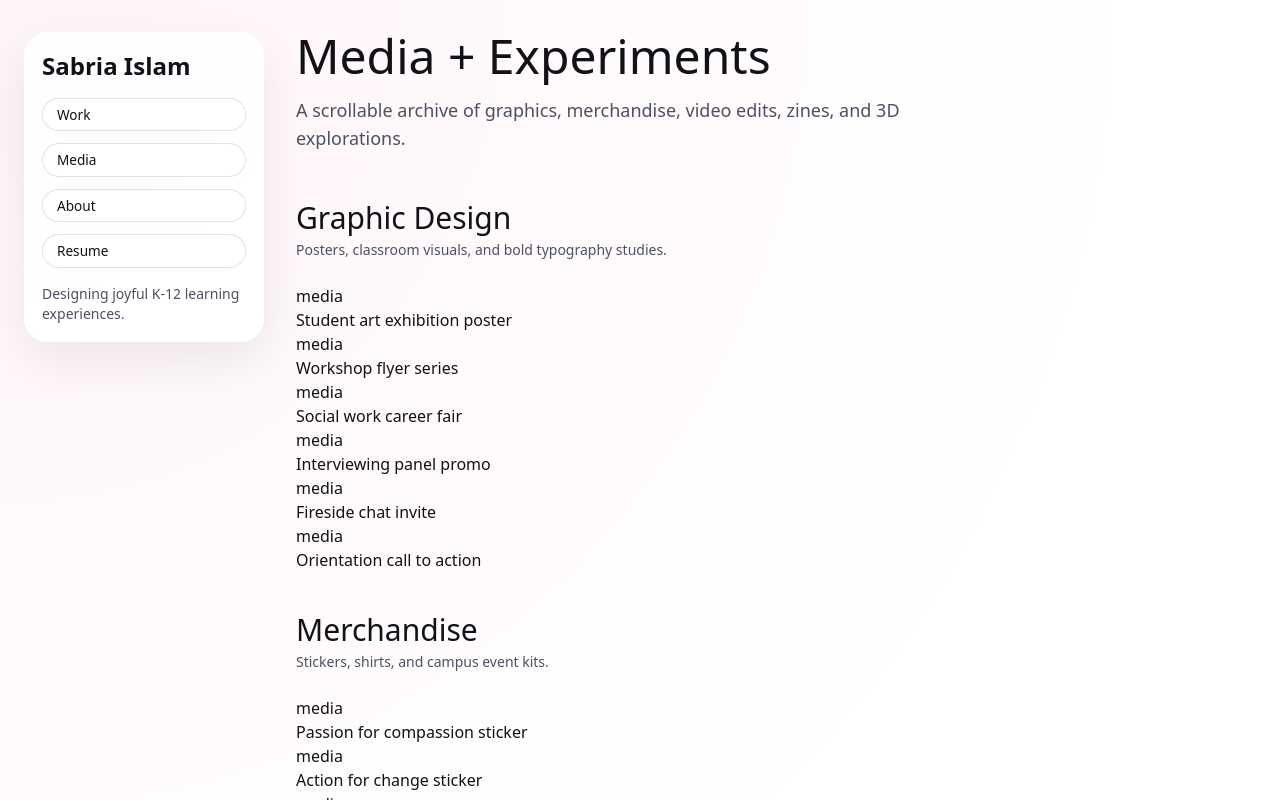
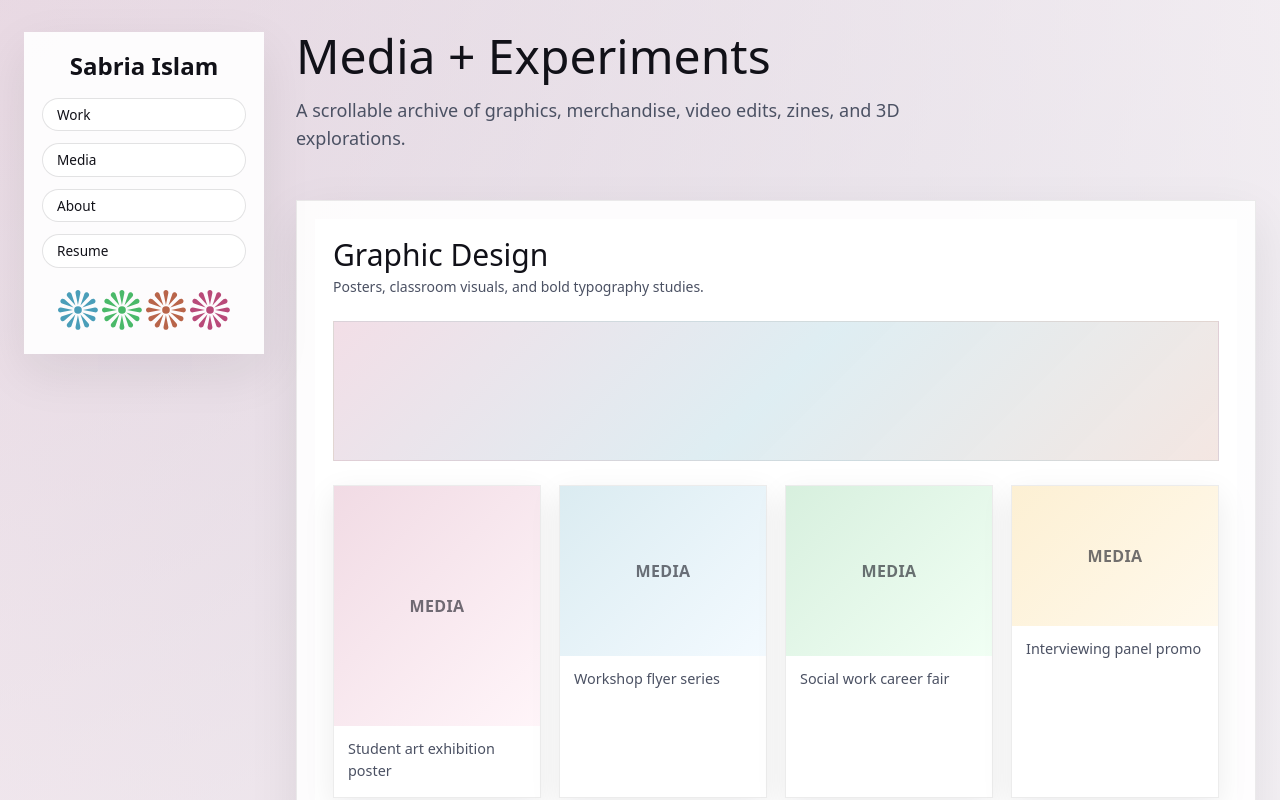
Before and after one commit to sabriaislam/sabria-portfolio, a Next.js app: page /media in a window 1280 px wide. Shown: the top 800 px of the page. Built offline with nearby package versions, Linux system fonts and the light colour scheme.

Commit message:
logo animations

```diff
--- /dev/null
+++ b/app/components/FlowerCluster.tsx
@@ -0,0 +1,59 @@
+"use client";
+
+import { useEffect, useRef } from "react";
+
+export default function FlowerCluster() {
+  const clusterRef = useRef<HTMLDivElement>(null);
+
+  useEffect(() => {
+    const element = clusterRef.current;
+    if (!element || typeof window === "undefined") {
+      return;
+    }
+
+    const prefersReduced = window.matchMedia("(prefers-reduced-motion: reduce)");
+    if (prefersReduced.matches) {
+      return;
+    }
+
+    const flowers = Array.from(
+      element.querySelectorAll<HTMLImageElement>(".flower")
+    );
+    const segment = 420;
+    const cycle = segment * Math.max(flowers.length, 1);
+    let rafId = 0;
+    const update = () => {
+      rafId = 0;
+      const scrollY = window.scrollY;
+      const looped = cycle ? scrollY % cycle : scrollY;
+      flowers.forEach((flower, index) => {
+        const start = index * segment;
+        const progress = Math.min(Math.max((looped - start) / segment, 0), 1);
+        const rotation = progress * 360;
+        flower.style.setProperty("--flower-rotate", `${rotation}deg`);
+      });
+    };
+
+    const onScroll = () => {
+      if (rafId) return;
+      rafId = window.requestAnimationFrame(update);
+    };
+
+    onScroll();
+    window.addEventListener("scroll", onScroll, { passive: true });
+
+    return () => {
+      if (rafId) window.cancelAnimationFrame(rafId);
+      window.removeEventListener("scroll", onScroll);
+    };
+  }, []);
+
+  return (
+    <div className="flower-cluster flower-cluster--nav" aria-hidden="true" ref={clusterRef}>
+      <img className="flower flower-blue" src="/Blue.svg" alt="" />
+      <img className="flower flower-green" src="/Green.svg" alt="" />
+      <img className="flower flower-orange" src="/Orange.svg" alt="" />
+      <img className="flower flower-pink" src="/Pink.svg" alt="" />
+    </div>
+  );
+}
--- a/app/globals.css
+++ b/app/globals.css
@@ -4,10 +4,11 @@
   --ink: #111118;
   --ink-muted: #4b5163;
   --paper: #ffffff;
-  --accent-pink: #ff6b9c;
-  --accent-blue: #5ea3ff;
+  --accent-pink: #b94a79;
+  --accent-blue: #4a9eb9;
   --accent-yellow: #f5c251;
-  --accent-green: #5dd39e;
+  --accent-green: #4ab969;
+  --accent-orange: #b9654a;
 }
 
 @theme inline {
@@ -24,9 +25,26 @@ body {
 
 .page-wrap {
   min-height: 100vh;
-  background: radial-gradient(circle at top left, #fff4f8 0%, #ffffff 40%),
-    radial-gradient(circle at 80% 10%, #eef6ff 0%, #ffffff 35%),
-    radial-gradient(circle at 10% 90%, #f2fff8 0%, #ffffff 35%);
+  background: radial-gradient(
+      circle at top left,
+      rgba(185, 74, 121, 0.18) 0%,
+      #ffffff 42%
+    ),
+    radial-gradient(
+      circle at 80% 10%,
+      rgba(74, 158, 185, 0.18) 0%,
+      #ffffff 38%
+    ),
+    radial-gradient(
+      circle at 10% 90%,
+      rgba(74, 185, 105, 0.18) 0%,
+      #ffffff 38%
+    ),
+    radial-gradient(
+      circle at 85% 85%,
+      rgba(185, 101, 74, 0.16) 0%,
+      #ffffff 40%
+    );
 }
 
 .site-shell {
@@ -46,7 +64,7 @@ body {
   top: 24px;
   align-self: flex-start;
   padding: 18px;
-  border-radius: 24px;
+  border-radius: 0;
   background: rgba(255, 255, 255, 0.9);
   box-shadow: 0 18px 48px rgba(20, 21, 31, 0.08);
 }
@@ -54,6 +72,88 @@ body {
 .site-content {
   min-width: 0;
 }
+
+.flower-cluster {
+  position: relative;
+  height: 100%;
+  min-height: 0;
+  width: 100%;
+  display: grid;
+  place-items: center;
+  align-self: stretch;
+}
+
+.flower-cluster--nav {
+  height: auto;
+  width: 100%;
+  min-height: 52px;
+  justify-self: center;
+  margin: 0 auto;
+}
+
+.flower {
+  position: absolute;
+  width: 68px;
+  height: auto;
+  transform-origin: center;
+  top: 50%;
+  left: 50%;
+  --end-x: 0px;
+  --end-y: 0px;
+  opacity: 1;
+  transform: translate(-50%, -50%) translate(var(--end-x), var(--end-y))
+    rotate(0deg);
+  will-change: transform;
+}
+
+.flower-cluster--nav .flower {
+  width: 40px;
+  top: 50%;
+  left: 50%;
+  transform: translate(-50%, -50%) translate(var(--end-x), var(--end-y))
+    rotate(var(--flower-rotate, 0deg));
+}
+
+.flower-cluster--nav .flower-blue {
+  --end-x: -66px;
+  --end-y: 0px;
+}
+
+.flower-cluster--nav .flower-green {
+  --end-x: -22px;
+  --end-y: 0px;
+}
+
+.flower-cluster--nav .flower-orange {
+  --end-x: 22px;
+  --end-y: 0px;
+}
+
+.flower-cluster--nav .flower-pink {
+  --end-x: 66px;
+  --end-y: 0px;
+}
+
+.flower-blue {
+  --end-y: -120px;
+  animation-delay: 0s;
+}
+
+.flower-green {
+  --end-y: -40px;
+  animation-delay: 0.3s;
+}
+
+.flower-orange {
+  --end-y: 40px;
+  animation-delay: 0.6s;
+}
+
+.flower-pink {
+  --end-y: 120px;
+  animation-delay: 0.9s;
+}
+
 
 .nav-link {
   border-color: transparent;
@@ -99,13 +199,108 @@ body {
 
 .card {
   border: 1px solid rgba(17, 17, 24, 0.08);
-  border-radius: 24px;
+  border-radius: 0px;
   background: #ffffff;
   box-shadow: 0 20px 60px rgba(17, 17, 24, 0.08);
 }
 
 .placeholder {
-  border-radius: 20px;
-  background: linear-gradient(135deg, #ffe1eb, #e6f1ff, #f2ffe3);
+  border-radius: 0px;
+  background: linear-gradient(
+    135deg,
+    rgba(185, 74, 121, 0.18),
+    rgba(74, 158, 185, 0.18),
+    rgba(74, 185, 105, 0.18)
+  );
   border: 1px dashed rgba(17, 17, 24, 0.1);
 }
+
+.media-wrapper {
+  border: 1px solid rgba(17, 17, 24, 0.08);
+  border-radius: 0px;
+  background: rgba(255, 255, 255, 0.9);
+  padding: 18px;
+  box-shadow: 0px 18px 48px rgba(20, 21, 31, 0.08);
+}
+
+.media-section {
+  border-radius: 0px;
+  background: #ffffff;
+  padding: 18px;
+}
+
+.media-section-hero {
+  height: 140px;
+  border-radius: 0;
+  background: linear-gradient(
+    135deg,
+    rgba(185, 74, 121, 0.18),
+    rgba(74, 158, 185, 0.18),
+    rgba(185, 101, 74, 0.16)
+  );
+  border: 1px solid rgba(17, 17, 24, 0.08);
+}
+
+.media-grid {
+  display: grid;
+  gap: 18px;
+  grid-template-columns: repeat(auto-fit, minmax(200px, 1fr));
+}
+
+.media-tile {
+  border-radius: 0;
+  border: 1px solid rgba(17, 17, 24, 0.08);
+  background: #ffffff;
+  overflow: hidden;
+  box-shadow: 0 10px 30px rgba(17, 17, 24, 0.08);
+}
+
+.media-art {
+  height: 170px;
+  background: linear-gradient(135deg, #f5f5f5, #ffffff);
+  display: grid;
+  place-items: center;
+  font-weight: 700;
+  letter-spacing: 0.02em;
+  text-transform: uppercase;
+  color: rgba(20, 21, 31, 0.6);
+}
+
+.media-art.tall {
+  height: 240px;
+}
+
+.media-art.wide {
+  height: 140px;
+}
+
+.media-art.pink {
+  background: linear-gradient(135deg, rgba(185, 74, 121, 0.2), #fff5f9);
+}
+
+.media-art.blue {
+  background: linear-gradient(135deg, rgba(74, 158, 185, 0.2), #f3faff);
+}
+
+.media-art.green {
+  background: linear-gradient(135deg, rgba(74, 185, 105, 0.22), #f1fff4);
+}
+
+.media-art.yellow {
+  background: linear-gradient(135deg, rgba(245, 194, 81, 0.25), #fff9ec);
+}
+
+.media-art.purple {
+  background: linear-gradient(135deg, rgba(153, 120, 255, 0.22), #f6f1ff);
+}
+
+.media-art.orange {
+  background: linear-gradient(135deg, rgba(185, 101, 74, 0.2), #fff3e8);
+}
+
+.media-caption {
+  padding: 12px 14px 16px;
+  font-size: 0.9rem;
+  color: var(--ink-muted);
+  font-weight: 500;
+}
--- a/app/layout.tsx
+++ b/app/layout.tsx
@@ -1,6 +1,7 @@
 import type { Metadata } from "next";
 import Link from "next/link";
 import { Inter } from "next/font/google";
+import FlowerCluster from "./components/FlowerCluster";
 import "./globals.css";
 
 const inter = Inter({
@@ -27,7 +28,10 @@ export default function RootLayout({
         <div className="page-wrap">
           <div className="site-shell">
             <aside className="site-nav">
-              <Link href="/" className="display text-2xl font-semibold">
+              <Link
+                href="/"
+                className="display text-2xl font-semibold text-center"
+              >
                 Sabria Islam
               </Link>
               <nav className="flex flex-col gap-3 text-sm font-medium">
@@ -49,9 +53,7 @@ export default function RootLayout({
                   Resume
                 </a>
               </nav>
-              <p className="text-sm text-[#4b5163]">
-                Designing joyful K-12 learning experiences.
-              </p>
+              <FlowerCluster />
             </aside>
             <main className="site-content">{children}</main>
           </div>
--- a/app/media/page.tsx
+++ b/app/media/page.tsx
@@ -84,6 +84,7 @@ export default function MediaPage() {
                   {section.description}
                 </p>
               </div>
+              <div className="media-section-hero" aria-hidden="true" />
               <div className="media-grid">
                 {section.items.map((item, index) => {
                   const colorClass = colorClasses[index % colorClasses.length];
@@ -114,7 +115,7 @@ export default function MediaPage() {
             education project.
           </p>
         </div>
-        <button className="rounded-full bg-[#14151f] px-6 py-3 text-sm font-semibold text-white">
+        <button className="bg-[#14151f] px-6 py-3 text-sm font-semibold text-white">
           Say hello
         </button>
       </section>
--- a/app/page.tsx
+++ b/app/page.tsx
@@ -34,19 +34,13 @@ export default function Home() {
             brave, teachers feel supported, and learning feel alive.
           </p>
           <div className="flex flex-wrap gap-3">
-            <button className="rounded-full bg-[#111118] px-6 py-3 text-sm font-semibold text-white">
+            <button className="bg-[#111118] px-6 py-3 text-sm font-semibold text-white">
               View case studies
             </button>
-            <button className="rounded-full border border-[#111118]/15 px-6 py-3 text-sm font-semibold text-[#111118]">
+            <button className="border border-[#111118]/15 px-6 py-3 text-sm font-semibold text-[#111118]">
               Let&apos;s collaborate
             </button>
           </div>
-        </div>
-        <div className="flower-cluster" aria-hidden="true">
-          <img className="flower flower-blue" src="/Blue.svg" alt="" />
-          <img className="flower flower-green" src="/Green.svg" alt="" />
-          <img className="flower flower-orange" src="/Orange.svg" alt="" />
-          <img className="flower flower-pink" src="/Pink.svg" alt="" />
         </div>
       </section>
 
```
